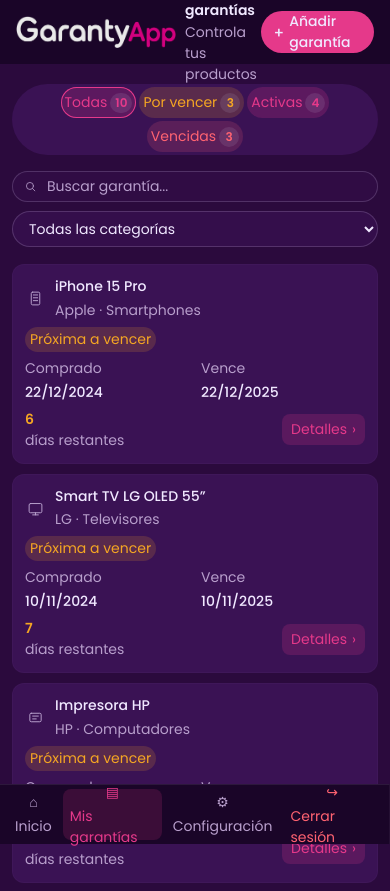
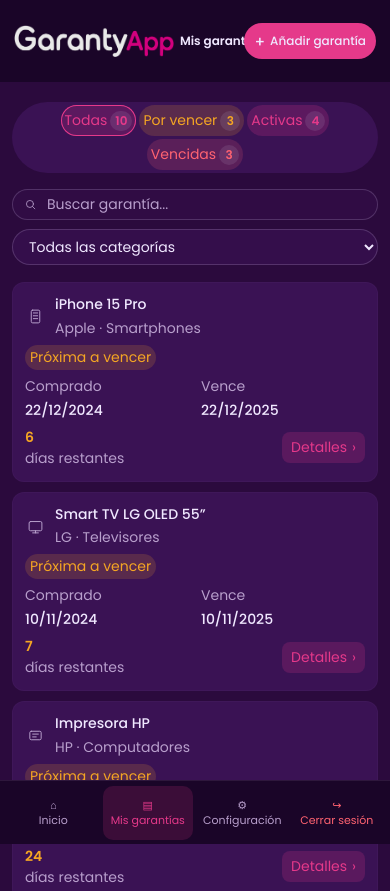
Before and after one commit to Tecnologias-2026-2/Garanty-app, a plain HTML site: page pages/guarantees.html in a window 390 px wide. Shown: the top 891 px of the page. Drawn offline with Linux system fonts and the light colour scheme.

Commit message:
fix: improve responsive layouts across app

```diff
--- a/css/styles_guarantees.css
+++ b/css/styles_guarantees.css
@@ -561,15 +561,55 @@ select:focus-visible {
 
 @media (max-width: 620px) {
   .guarantees-header {
-    padding-inline: 16px;
+  min-height: 82px;
+  height: auto;
+  padding: 10px 14px;
+
+  display: flex;
+  align-items: center;
+  justify-content: space-between;
+  gap: 8px;
+}
+
+.guarantees-brand {
+  min-width: 0;
+  flex: 1 1 auto;
+  gap: 6px;
+}
+
+.guarantees-brand img {
+  width: 96px;
+  max-width: 30vw;
+}
+
+.guarantees-brand span {
+  min-width: 0;
+}
+
+.guarantees-brand strong {
+  font-size: 12px;
+  line-height: 1.1;
+  white-space: nowrap;
+}
+
+.guarantees-brand small {
+  display: none;
+}
+
+.add-guarantee {
+  flex: 0 0 auto;
+  min-height: 36px;
+  padding: 0 10px;
+  font-size: 12px;
+  white-space: nowrap;
 }
 
   .guarantees-main {
   width: min(100% - 24px, 480px);
   min-height: calc(100vh - 120px);
   margin-inline: auto;
-    padding-top: 84px;
-    padding-bottom: 78px;
+  padding-top: 102px;
+  padding-bottom: 90px;
 }
 
   .guarantee-filters {
@@ -621,26 +661,42 @@ select:focus-visible {
 
   .guarantees-nav {
   width: 100%;
-    height: 60px;
+  height: 64px;
   padding: 4px 8px;
+
   position: fixed;
-    z-index: 2;
+  z-index: 100;
   inset: auto 0 0;
-    flex-direction: row;
-    justify-content: space-around;
+
+  display: grid;
+  grid-template-columns: repeat(4, 1fr);
+  align-items: center;
   gap: 4px;
+
   border-top: 1px solid rgba(184, 159, 204, 0.12);
+  border-right: 0;
   border-left: 0;
+
   background: var(--guarantees-header);
 }
 
   .guarantees-nav a {
-    min-height: 48px;
-    padding: 4px 7px;
+  min-width: 0;
+  height: 54px;
+  padding: 4px 2px;
+
+  display: flex;
   flex-direction: column;
+  align-items: center;
   justify-content: center;
   gap: 3px;
-    font-size: 14px;
+
+  font-size: 11px;
+  line-height: 1.1;
+  text-align: center;
+  white-space: nowrap;
+
+  border-radius: 10px;
 }
 
   .guarantees-nav .guarantees-logout {
```
Also changed, not shown: css/styles_add_guarantee.css (+57 -7 lines), css/styles_dashboard.css (+38 -11 lines), css/styles_settings.css (+29 -8 lines), pages/index.html (+1 -8 lines). Lines whose indentation alone changed are shown as unchanged.
